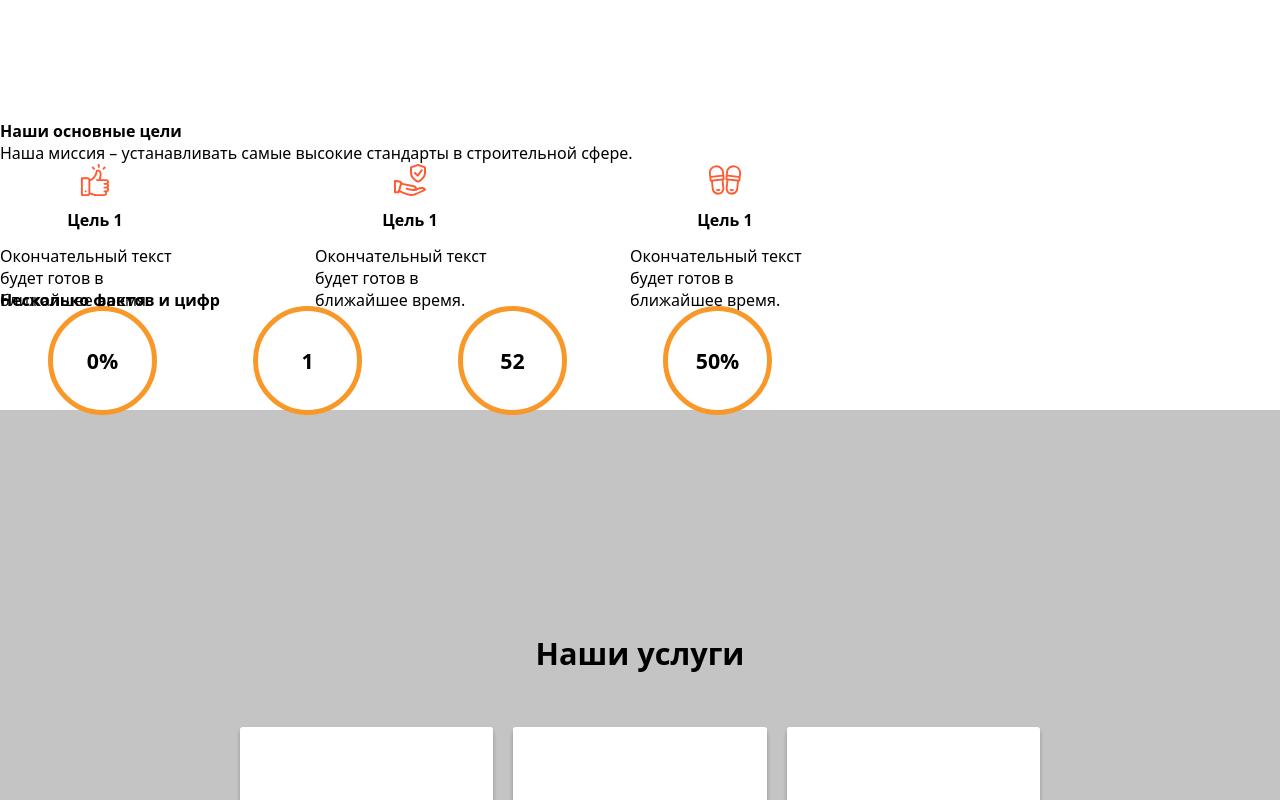
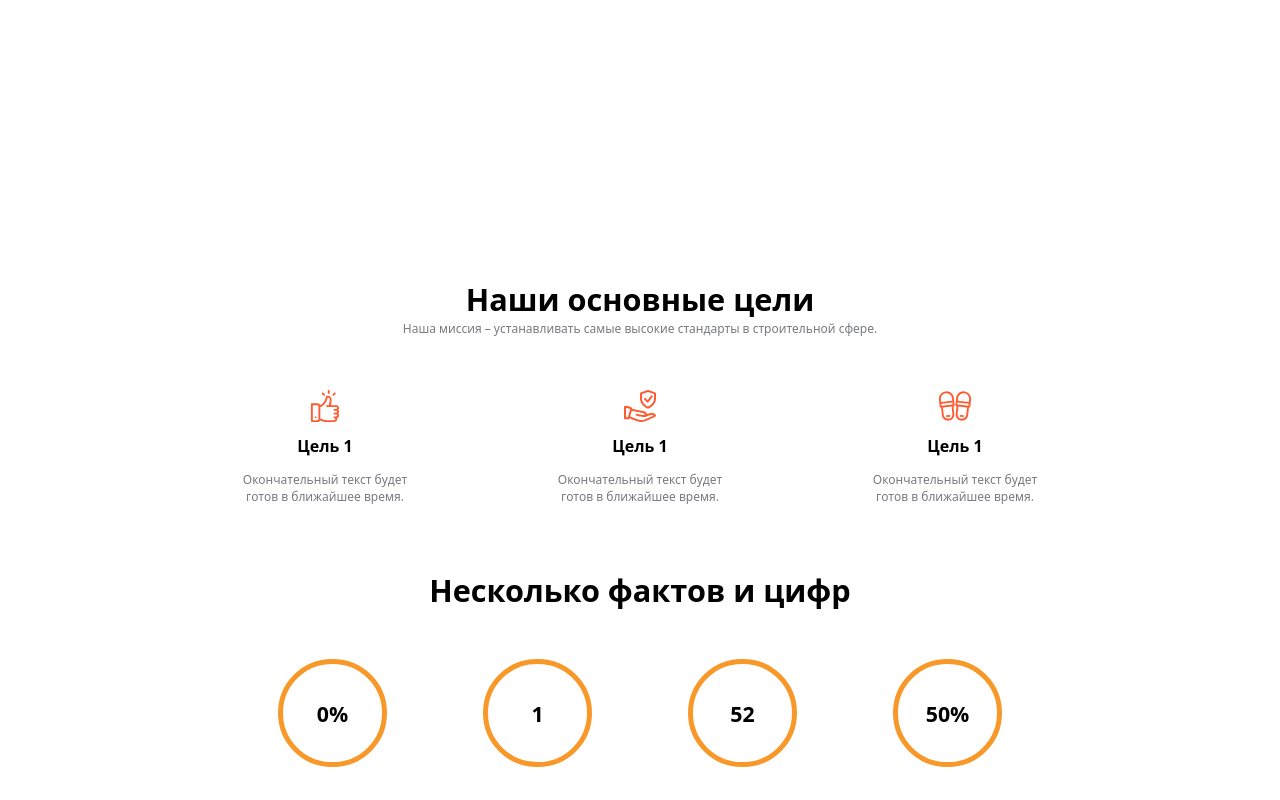
Before and after one commit to JustAlexeyDev/pagecity, a React (Create React App) app in the folder Frontend/: page / in a window 1280 px wide. Shown: the part 1480-2280 px from the top of the page. Built offline with nearby package versions, Linux system fonts and the light colour scheme.

Commit message:
Update Goals.jsx

```diff
--- a/Frontend/src/Components/Goals/Goals.jsx
+++ b/Frontend/src/Components/Goals/Goals.jsx
@@ -6,7 +6,7 @@ import slippers from '../../Assets/Images/goals/ic-slippers.svg';
 
 const Goals = () => {
     return(
-        <div className="Goals--Container">
+        <div className="Goals--Container Component">
             <div>
                 <h1>Наши основные цели</h1>
                 <p>Наша миссия – устанавливать самые высокие стандарты в строительной сфере.</p>
```
